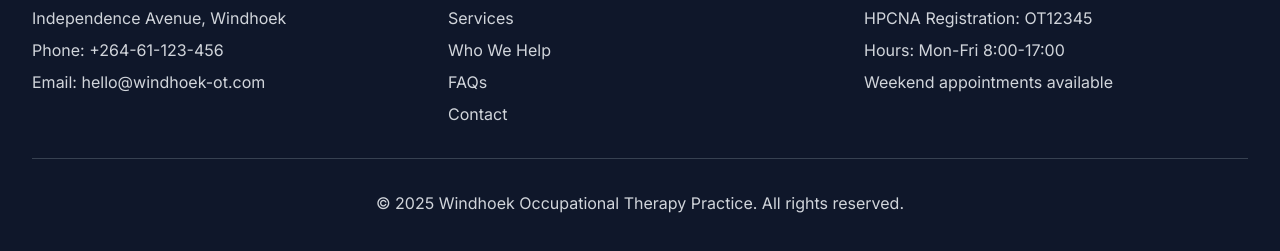
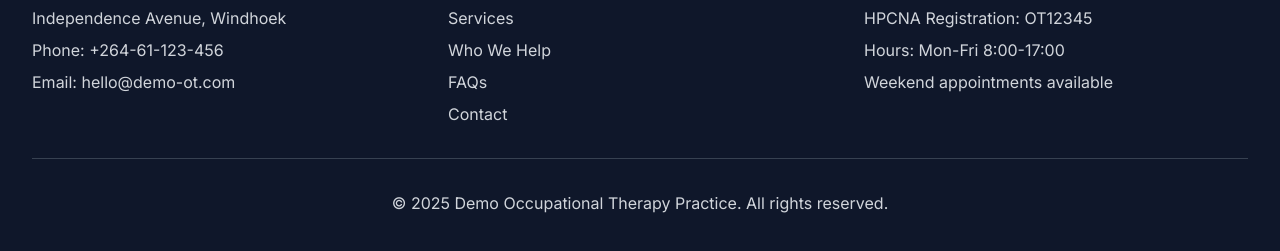
Before and after one commit to Amakanza/OT-demo-site, a Next.js app: page / in a window 1280 px wide. Shown: the part 7395-7646 px from the top of the page. Built offline with nearby package versions, Linux system fonts and the light colour scheme.

Commit message:
Update page.tsx

```diff
--- a/app/page.tsx
+++ b/app/page.tsx
@@ -264,7 +264,7 @@ export default function HomePage() {
               <div className="space-y-2 text-gray-300">
                 <p>Independence Avenue, Windhoek</p>
                 <p>Phone: {process.env.NEXT_PUBLIC_CLINIC_PHONE}</p>
-                <p>Email: hello@windhoek-ot.com</p>
+                <p>Email: hello@demo-ot.com</p>
               </div>
             </div>
 
@@ -289,7 +289,7 @@ export default function HomePage() {
           </div>
 
           <div className="border-t border-gray-700 mt-8 pt-8 text-center text-gray-300">
-            <p>&copy; 2025 Windhoek Occupational Therapy Practice. All rights reserved.</p>
+            <p>&copy; 2025 Demo Occupational Therapy Practice. All rights reserved.</p>
           </div>
         </div>
       </footer>
```
